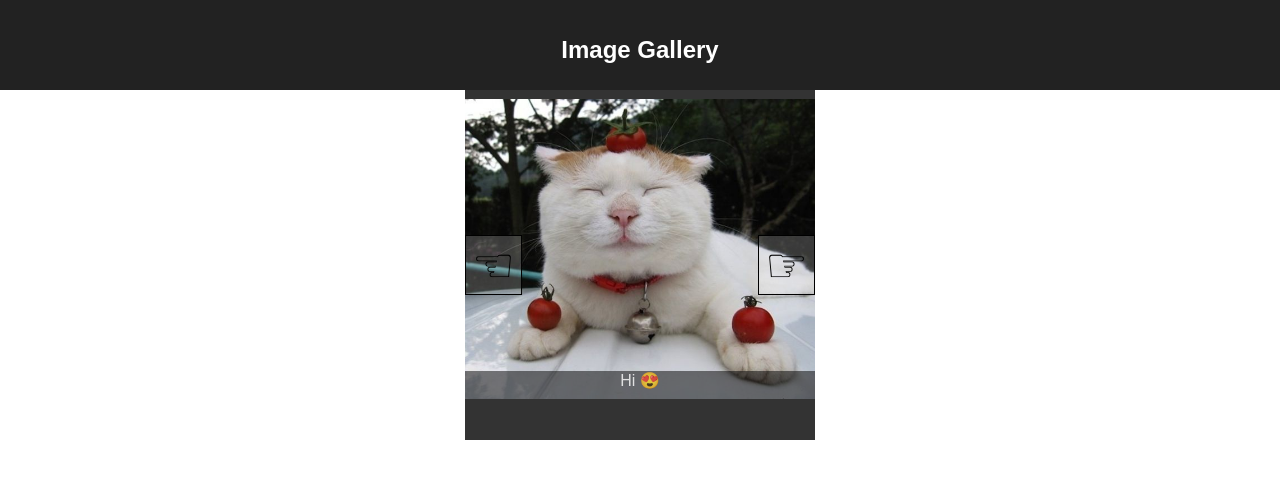
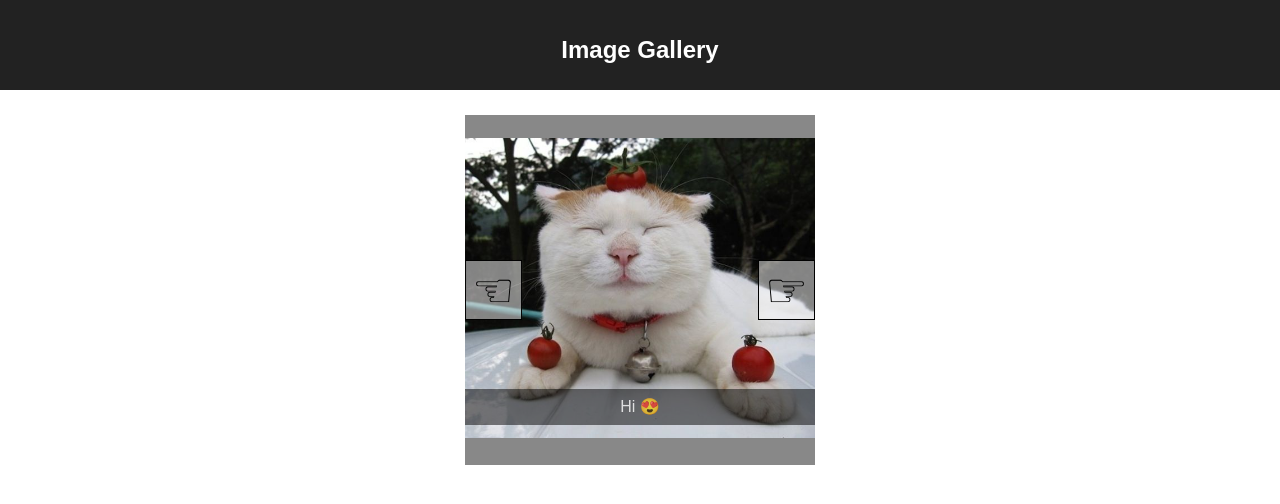
Before and after one commit to chrischalstrom/image-gallery, a React (Create React App) app: page /images/0 in a window 1280 px wide. Shown: the top 504 px of the page. Built offline with nearby package versions, Linux system fonts and the light colour scheme.

Commit message:
fix centering issue of img within gallery

```diff
--- a/src/ImageGallery/GalleryBtn.css
+++ b/src/ImageGallery/GalleryBtn.css
@@ -1,13 +1,13 @@
 .gallery-btn {
   position: absolute;
-  background: rgba(255, 255, 255, 0.2);
+  background: rgba(255, 255, 255, 0.5);
   font-size: 3em;
   border: 1px solid black;
   transition: font-size 300ms, background 300ms;
 }
 
 .gallery-btn:hover {
-  background: rgba(255, 255, 255, 0.4);
+  background: rgba(255, 255, 255, 0.7);
   font-size: 3.2em;
   cursor: pointer;
 }
--- a/src/ImageGallery/GalleryImage.css
+++ b/src/ImageGallery/GalleryImage.css
@@ -10,10 +10,13 @@
 .image-gallery figcaption {
   color: rgba(255, 255, 255, 0.8);
   background: rgba(0, 0, 0, 0.5);
-  position: relative;
+  position: absolute;
+  left: 0;
   width: 100%;
-  bottom: 2em;
-  padding: 0 0 8px 0;
+  bottom: 2.5em;
+  padding: 8px 0;
+
+  transition: opacity 300ms;
 }
 
 .image-gallery figcaption div {
@@ -33,22 +36,26 @@
   max-width: 350px;
 }
 
-.fade-enter .figure-content-wrap {
+.fade-enter img {
   transform: translateX(-350px);
   opacity: 0;
   transition: transform 500ms, opacity 500ms;
 }
 
-.fade-enter-active .figure-content-wrap {
+.fade-enter-active img {
   transform: translateX(0);
   opacity: 1;
 }
 
-.fade-exit .figure-content-wrap {
+.fade-exit img {
   transition: transform 500ms, opacity 500ms;
 }
 
-.fade-exit-active .figure-content-wrap {
+.fade-exit-active img {
   transform: translateX(350px);
   opacity: 0;
 }
+
+.fade-exit figcaption {
+  opacity: 0;
+}
--- a/src/ImageGallery/index.css
+++ b/src/ImageGallery/index.css
@@ -4,12 +4,16 @@
 */
 
 .image-gallery {
-  background: #333;
+  background: #888;
   display: flex;
   align-items: center;
+
   overflow: hidden; /* for animating entry/exit of images */
+
   height: 350px;
   width: 350px;
+
+  position: relative;
+  top: 25px;
   margin: 0 auto;
-  position: relative;
 }
```
